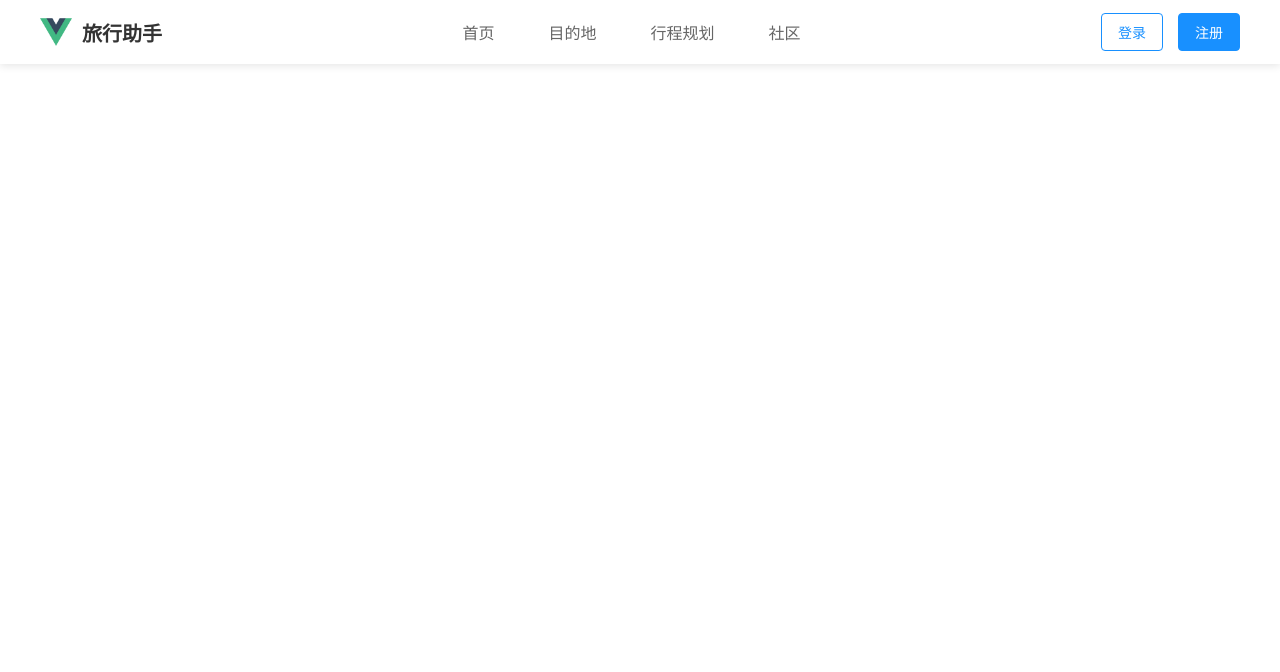
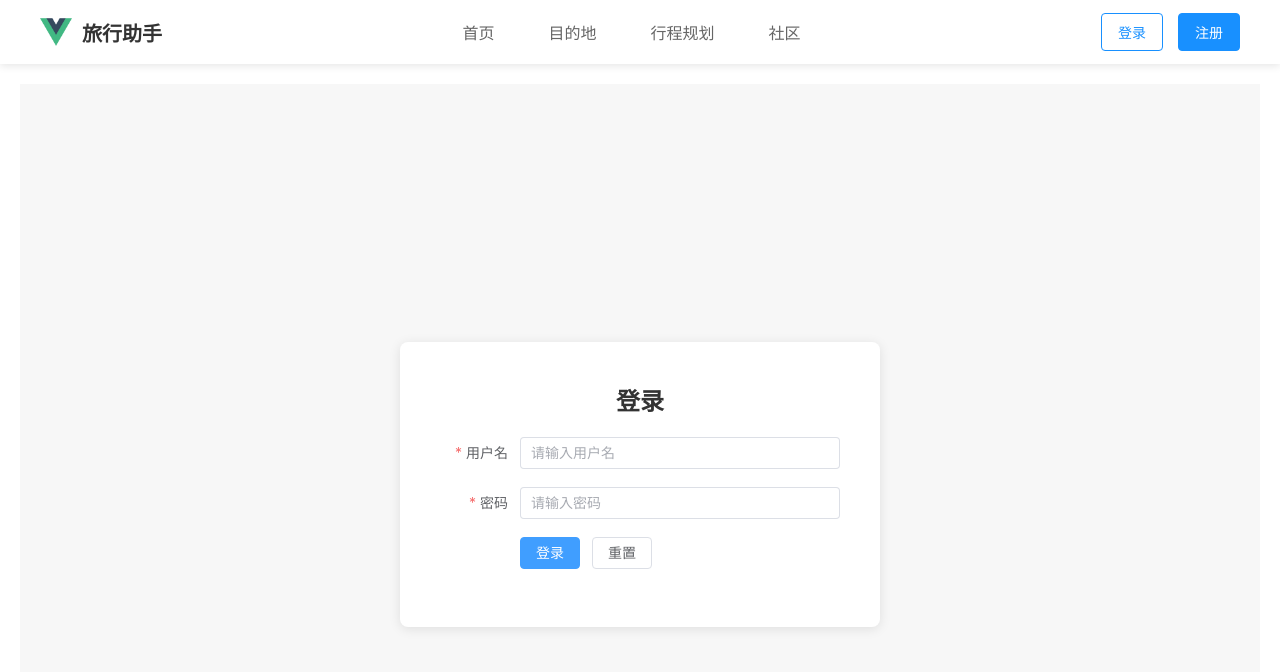
Before and after one commit to QuantumBitstream/travelplanner_vue, a Vue app: page /login in a window 1280 px wide. Shown: the top 672 px of the page. Built offline with nearby package versions, Linux system fonts and the light colour scheme.

Commit message:
create Login.vue

```diff
--- a/src/router/routes.js
+++ b/src/router/routes.js
@@ -28,11 +28,11 @@ export const publicRoutes = [
         name: 'Community',
         component: () => import('@/views/Community.vue')
     },
-    // {
-    //     path: '/login',
-    //     name: 'Login',
-    //     component: () => import('@/views/Login.vue')
-    // },
+    {
+        path: '/login',
+        name: 'Login',
+        component: () => import('@/views/Login.vue')
+    },
     // {
     //     path: '/register',
     //     name: 'Register',
--- /dev/null
+++ b/src/views/Login.vue
@@ -0,0 +1,98 @@
+<template>
+  <div class="login-page">
+    <div class="login-card">
+      <div class="header">
+        <h2>登录</h2>
+      </div>
+
+      <el-form :model="loginForm" status-icon :rules="rules" ref="loginForm" label-width="80px">
+        <!-- 用户名输入 -->
+        <el-form-item label="用户名" prop="username">
+          <el-input v-model="loginForm.username" autocomplete="off" placeholder="请输入用户名" />
+        </el-form-item>
+
+        <!-- 密码输入 -->
+        <el-form-item label="密码" prop="password">
+          <el-input
+              v-model="loginForm.password"
+              type="password"
+              autocomplete="off"
+              placeholder="请输入密码"
+          />
+        </el-form-item>
+
+        <!-- 提交按钮 -->
+        <el-form-item>
+          <el-button type="primary" @click="handleLogin">登录</el-button>
+          <el-button @click="resetForm">重置</el-button>
+        </el-form-item>
+      </el-form>
+    </div>
+  </div>
+</template>
+
+<script>
+export default {
+  name: 'LoginView',
+  data() {
+    return {
+      loginForm: {
+        username: '',
+        password: ''
+      },
+      rules: {
+        username: [
+          { required: true, message: '请输入用户名', trigger: 'blur' }
+        ],
+        password: [
+          { required: true, message: '请输入密码', trigger: 'blur' }
+        ]
+      }
+    }
+  },
+  methods: {
+    handleLogin() {
+      this.$refs.loginForm.validate((valid) => {
+        if (valid) {
+          alert('登录成功！')
+          // 执行登录逻辑，例如 API 调用
+        } else {
+          alert('请填写必填项。')
+          return false
+        }
+      })
+    },
+    resetForm() {
+      this.$refs.loginForm.resetFields()
+    }
+  }
+}
+</script>
+
+<style scoped>
+.login-page {
+  display: flex;
+  justify-content: center;
+  align-items: center;
+  height: 100vh;
+  background-color: #f7f7f7;
+}
+
+.login-card {
+  width: 400px;
+  padding: 40px;
+  border-radius: 8px;
+  background-color: #fff;
+  box-shadow: 0 2px 12px rgba(0, 0, 0, 0.1);
+}
+
+.header {
+  text-align: center;
+  margin-bottom: 20px;
+}
+
+.header h2 {
+  margin: 0;
+  color: #333;
+}
+</style>
```
